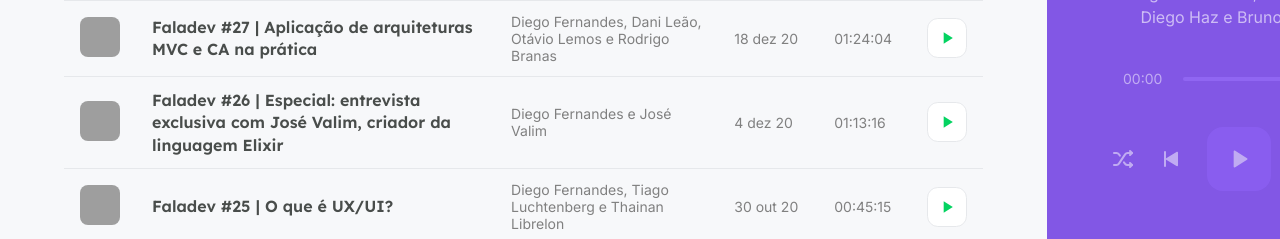
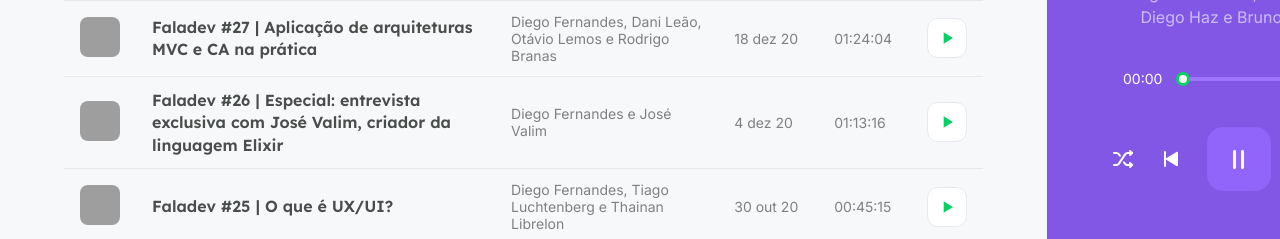
Before and after one commit to danielacb/bootcamp_rocketseat, a Next.js app in the folder podcastr/: page / in a window 1280 px wide. Both pictures are taken after a click on the button 445 px from the left and 302 px from the top of the page. Shown: the part 561-800 px from the top of the page. Built offline with nearby package versions, Linux system fonts and the light colour scheme; data requests are answered from the project's data file; grey boxes are pictures that could not be loaded.

Commit message:
set up podcast player part 1

```diff
--- a/podcastr/package.json
+++ b/podcastr/package.json
@@ -12,6 +12,7 @@
     "axios": "^0.21.1",
     "date-fns": "^2.21.1",
     "next": "10.1.3",
+    "rc-slider": "^9.7.2",
     "react": "17.0.2",
     "react-dom": "17.0.2",
     "sass": "^1.32.11"
--- a/podcastr/src/components/Player/index.tsx
+++ b/podcastr/src/components/Player/index.tsx
@@ -1,10 +1,28 @@
-import { useContext } from "react";
+import { useContext, useRef, useEffect } from "react";
 import { PlayerContext } from "../../context/PlayerContext";
 import Image from "next/image";
+
+import Slider from "rc-slider";
+
+import "rc-slider/assets/index.css";
 import styles from "./styles.module.scss";
 
 export default function Player() {
-  const { episodeList, currentEpisodeIndex } = useContext(PlayerContext);
+  const audioRef = useRef<HTMLAudioElement>(null);
+
+  const {
+    episodeList,
+    currentEpisodeIndex,
+    isPlaying,
+    setPlayingState,
+    togglePlayer,
+  } = useContext(PlayerContext);
+
+  useEffect(() => {
+    if (!audioRef.current) return;
+    if (isPlaying) audioRef.current.play();
+    if (!isPlaying) audioRef.current.pause();
+  }, [isPlaying]);
 
   const episode = episodeList[currentEpisodeIndex];
 
@@ -32,33 +50,60 @@ export default function Player() {
         </div>
       )}
 
-      <footer className={styles.empty}>
+      <footer className={!episode ? styles.empty : ""}>
         <div className={styles.progress}>
           <span>00:00</span>
           <div className={styles.slider}>
-            <div className={styles.emptySilder} />
+            {episode ? (
+              <Slider
+                trackStyle={{ backgroundColor: "#04d361" }}
+                railStyle={{ backgroundColor: "#9f75ff" }}
+                handleStyle={{ borderColor: "#04d361", borderWidth: 3 }}
+              />
+            ) : (
+              <div className={styles.emptySilder} />
+            )}
           </div>
           <span>00:00</span>
         </div>
 
         <div className={styles.buttons}>
-          <button type="button">
+          <button type="button" disabled={!episode}>
             <img src="/shuffle.svg" alt="Embaralhar" />
           </button>
-          <button type="button">
+          <button type="button" disabled={!episode}>
             <img src="play-previous.svg" alt="Tocar anterior" />
           </button>
-          <button type="button" className={styles.playButton}>
-            <img src="play.svg" alt="Tocar" />
+          <button
+            type="button"
+            className={styles.playButton}
+            disabled={!episode}
+            onClick={togglePlayer}
+          >
+            {isPlaying ? (
+              <img src="pause.svg" alt="Tocar" />
+            ) : (
+              <img src="play.svg" alt="Tocar" />
+            )}
           </button>
-          <button type="button">
+          <button type="button" disabled={!episode}>
             <img src="play-next.svg" alt="Tocar próxima" />
           </button>
-          <button type="button">
+          <button type="button" disabled={!episode}>
             <img src="repeat.svg" alt="Repetir" />
           </button>
         </div>
       </footer>
+
+      {episode && (
+        <audio
+          ref={audioRef}
+          src={episode.url}
+          autoPlay
+          onPlay={() => setPlayingState(true)}
+          onPause={() => setPlayingState(false)}
+        />
+      )}
     </div>
   );
 }
--- a/podcastr/src/components/Player/styles.module.scss
+++ b/podcastr/src/components/Player/styles.module.scss
@@ -108,12 +108,25 @@
     background: transparent;
     border: 0;
     font-size: 0;
+    transition: 0.4s;
+
+    &:hover:not(:disabled) {
+      filter: brightness(0.8);
+    }
 
     &.playButton {
       width: 4rem;
       height: 4rem;
       border-radius: 1rem;
       background: $purple-400;
+
+      &:hover:not(:disabled) {
+        filter: brightness(0.95);
+      }
+    }
+
+    &:disabled {
+      cursor: default;
     }
   }
 }
--- a/podcastr/src/context/PlayerContext.ts
+++ b/podcastr/src/context/PlayerContext.ts
@@ -11,7 +11,10 @@ type Episode = {
 type PlayerContextData = {
   episodeList: Array<Episode>
   currentEpisodeIndex: number;
+  isPlaying: boolean;
   play: (episode: Episode) => void;
+  setPlayingState: (state: boolean) => void;
+  togglePlayer: () => void;
 }
 
 export const PlayerContext = createContext({} as PlayerContextData);
--- a/podcastr/src/pages/_app.tsx
+++ b/podcastr/src/pages/_app.tsx
@@ -9,14 +9,33 @@ import styles from "../styles/app.module.scss";
 function MyApp({ Component, pageProps }) {
   const [episodeList, setEpisodeList] = useState([]);
   const [currentEpisodeIndex, setCurrentEpisodeIndex] = useState(0);
+  const [isPlaying, setIsPlaying] = useState(false);
 
   function play(episode) {
     setEpisodeList([episode]);
     setCurrentEpisodeIndex(0);
+    setIsPlaying(true);
+  }
+
+  function togglePlayer() {
+    setIsPlaying(!isPlaying);
+  }
+
+  function setPlayingState(state: boolean) {
+    setIsPlaying(state);
   }
 
   return (
-    <PlayerContext.Provider value={{ episodeList, currentEpisodeIndex, play }}>
+    <PlayerContext.Provider
+      value={{
+        episodeList,
+        currentEpisodeIndex,
+        isPlaying,
+        play,
+        setPlayingState,
+        togglePlayer,
+      }}
+    >
       <div className={styles.wrapper}>
         <main>
           <Header />
```
Also changed, not shown: 1 other file (tests, documents, lock files or other folders).
